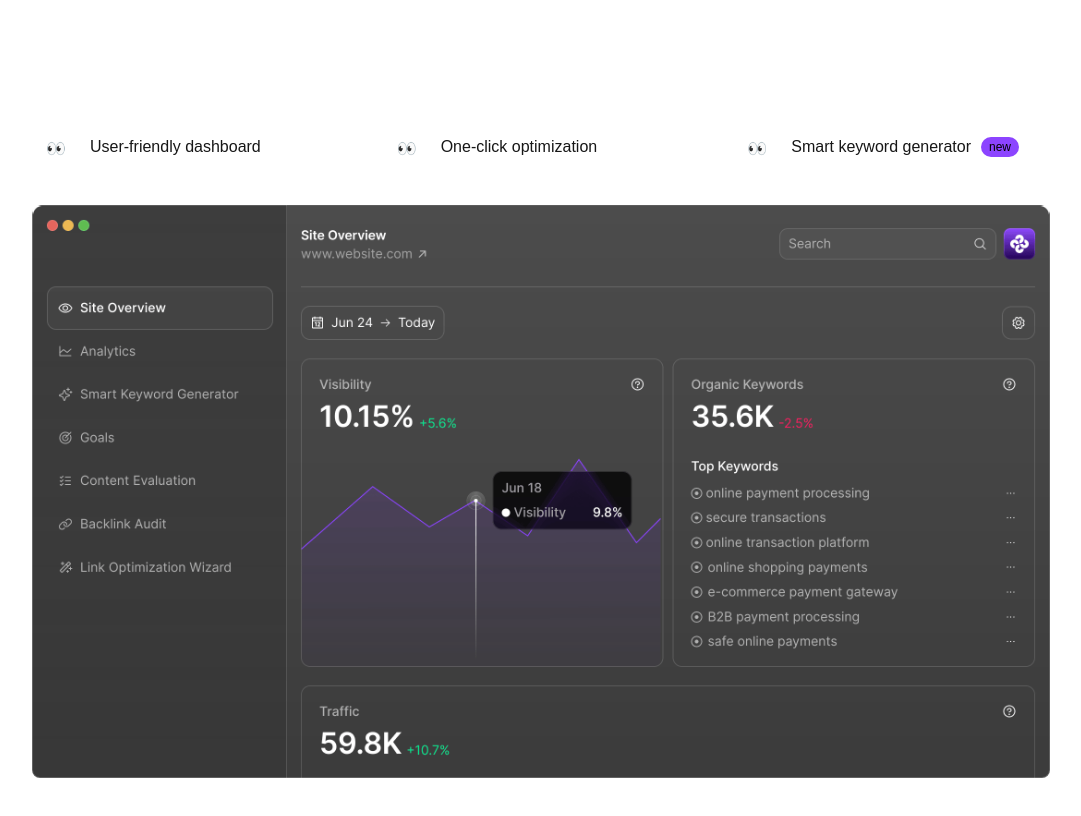
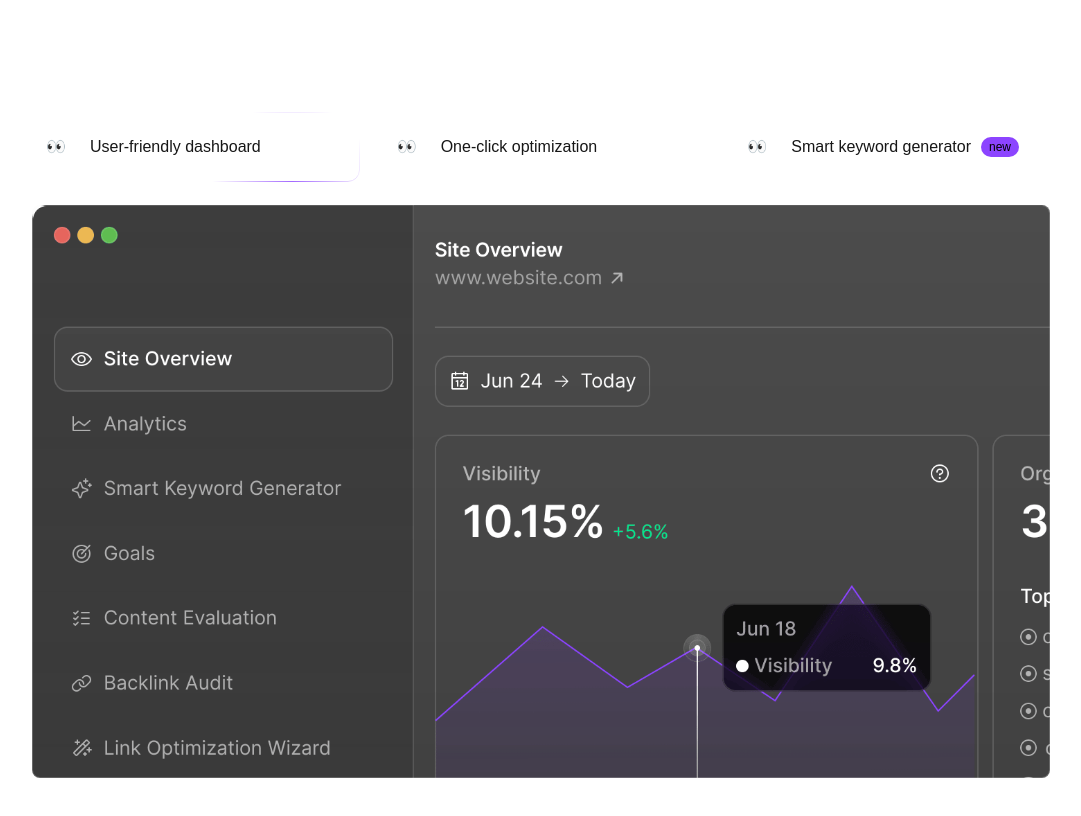
Before and after one commit to layanWORK/AI, a Next.js app: page / in a window 1280 px wide. Shown: the part 1273-2089 px from the top of the page, without its empty margins (99-1180 px from the left). Built offline with nearby package versions, Linux system fonts and the light colour scheme.

Commit message:
Features anmation

```diff
--- a/src/sections/Features.tsx
+++ b/src/sections/Features.tsx
@@ -1,9 +1,15 @@
+"use client";
 import Image from "next/image";
 import ProdectImage from "@/assets/product-image.png";
+// import Player from "lottie-react";
+// import ClickAnimation from "../../public/assets/lottie/click.json";
+import { motion, useMotionTemplate, useMotionValue, ValueAnimationTransition } from "motion/react";
+import { useEffect, useRef, useState } from "react";
+import { animate } from "motion";
 
 const tabs = [
   {
-    icon: "/assets/lottie/vroom.lottie",
+
     title: "User-friendly dashboard",
     isNew: false,
     backgroundPositionX: 0,
@@ -11,7 +17,7 @@ const tabs = [
     backgroundSizeX: 150,
   },
   {
-    icon: "/assets/lottie/click.lottie",
+
     title: "One-click optimization",
     isNew: false,
     backgroundPositionX: 98,
@@ -19,7 +25,7 @@ const tabs = [
     backgroundSizeX: 135,
   },
   {
-    icon: "/assets/lottie/stars.lottie",
+
     title: "Smart keyword generator",
     isNew: true,
     backgroundPositionX: 100,
@@ -29,19 +35,79 @@ const tabs = [
 ];
 
 type TabProps = {
-  icon: string;
   title: string;
   isNew: boolean;
-  backgroundPositionX: number;
-  backgroundPositionY: number;
-  backgroundSizeX: number;
+  onClick: () => void;
+  selected: boolean;
 };
 
-const FeaturesTabs = ({ icon, title, isNew }: TabProps) => {
+const FeaturesTabs = ({  title, isNew, onClick, selected }: TabProps) => {
+  const Tabef = useRef<HTMLDivElement>(null);
+  const XPercentage = useMotionValue(50); // Start from the center
+  const YPercentage = useMotionValue(50);
+
+  const maskImage = useMotionTemplate`radial-gradient(80px 80px at ${XPercentage}% ${YPercentage}%, black, transparent)`;
+
+  useEffect(() => {
+    if (!Tabef.current || !selected) return;
+
+    // Reset to center before animating
+    XPercentage.set(0);
+    YPercentage.set(0);
+
+    // Animate the mask moving around the box
+    const animationOptions: ValueAnimationTransition = {
+      duration: 4, // Total animation duration
+      repeat: Infinity, // Loop the animation
+      ease: "linear",
+      repeatType: "loop",
+    };
+
+    // Animate X and Y percentages for a smooth path around the box
+    animate(XPercentage, [0, 100, 100, 0, 0] as any, animationOptions as any);
+    animate(YPercentage, [0, 0, 100, 100, 0] as any, animationOptions as any);
+  }, [selected]);
+
+  const playerRef = useRef<any>(null);
+  const handleTabHover = () => {
+    if (playerRef.current) {
+      playerRef.current.play();
+    }
+  };
+
+  const handleTabLeave = () => {
+    if (playerRef.current) {
+      playerRef.current.pause();
+    }
+  };
+
   return (
-    <div className="border border-white/15 flex p-2.5 rounded-xl gap-2.5 items-center lg:w-full">
+    <div
+      onMouseEnter={handleTabHover}
+      onMouseLeave={handleTabLeave}
+      onClick={onClick}
+      ref={Tabef}
+      className="border border-white/15 flex relative p-2.5 rounded-xl gap-2.5 items-center lg:w-full"
+    >
+      {selected && (
+        <motion.div
+          style={{
+            maskImage: maskImage,
+            WebkitMaskImage: maskImage, // Ensure compatibility with WebKit browsers
+          }}
+          className="absolute inset-0 border border-[#A369ff] -m-px rounded-xl"
+        ></motion.div>
+      )}
+
       <div className="h-12 w-12 border border-white/15 rounded-lg inline-flex items-center justify-center">
-        <div className="h-5 w-5">👀</div>
+        {/* <Player
+          autoplay={false}
+          loop={true}
+          animationData={icon}
+          className="size-8"
+          lottieRef={playerRef}
+        /> */}
+        👀
       </div>
       <div className="font-medium">{title}</div>
       {isNew && (
@@ -54,31 +120,62 @@ const FeaturesTabs = ({ icon, title, isNew }: TabProps) => {
 };
 
 export const Features = () => {
+  const [selectTabs, setselectTabs] = useState(0);
+  const backgroundPositionX = useMotionValue(tabs[0].backgroundPositionX);
+  const backgroundPositionY = useMotionValue(tabs[0].backgroundPositionY);
+  const backgroundSizeX = useMotionValue(tabs[0].backgroundSizeX);
+
+  const backgroundPosition = useMotionTemplate`${backgroundPositionX}% ${backgroundPositionY}%`;
+  const bgSize = useMotionTemplate`${backgroundSizeX}% auto`;
+
+  const handleSelectTab = (index: number) => {
+    setselectTabs(index);
+
+    // Animate background position and size smoothly
+    animate(backgroundPositionX, tabs[index].backgroundPositionX as any, {
+      duration: 0.5,
+      ease: "easeInOut",
+    });
+    animate(backgroundPositionY, tabs[index].backgroundPositionY as any, {
+      duration: 0.5,
+      ease: "easeInOut",
+    });
+    animate(backgroundSizeX, tabs[index].backgroundSizeX as any, {
+      duration: 0.5,
+      ease: "easeInOut",
+    });
+  };
+
   return (
     <section className="py-20 md:py-24">
-      <div className=" container">
+      <div className="container">
         <h2 className="text-5xl md:text-6xl font-medium text-center tracking-tighter">
-          {" "}
           Elevate your SEO efforts.
         </h2>
-        <p className=" text-white/70 text-lg md:text-xl max-w-xl mx-auto tracking-tight text-center mt-5">
+        <p className="text-white/70 text-lg md:text-xl max-w-xl mx-auto tracking-tight text-center mt-5">
           Elevate your site’s visibility effortlessly with AI, where smart
           technology meets user-friendly SEO tools.
         </p>
-        <div className=" mt-10 flex flex-col gap-3 lg:flex-row  ">
+        <div className="mt-10 flex flex-col gap-3 lg:flex-row">
           {tabs.map((tab, index) => (
-           <FeaturesTabs  {...tab}   key={tab.title} />
+            <FeaturesTabs
+              {...tab}
+              onClick={() => handleSelectTab(index)}
+              selected={selectTabs === index}
+              key={tab.title}
+            />
           ))}
         </div>
-        <div className=" border border-white/20 p-2.5 rounded-xl mt-3">
-        <div className=" aspect-video bg-cover border border-white/20 rounded-lg" style={{backgroundImage : `url(${ProdectImage.src})`}}>
-
-
+        <div className="border border-white/20 p-2.5 rounded-xl mt-3">
+          <motion.div
+            className="aspect-video bg-cover border border-white/20 rounded-lg"
+            style={{
+              backgroundPosition,
+              backgroundSize: bgSize,
+              backgroundImage: `url(${ProdectImage.src})`,
+            }}
+          ></motion.div>
         </div>
-
-
-        </div>
-
       </div>
     </section>
   );
```
